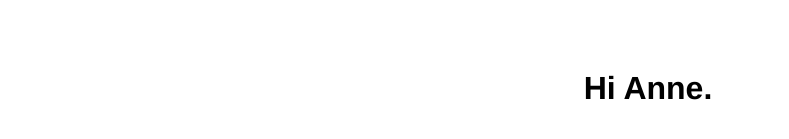
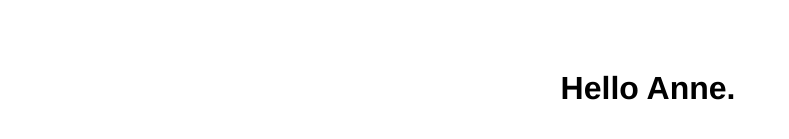
Before and after one commit to fabricedonald/fabrice, a plain HTML site: page index.html in a window 1280 px wide. Shown: the part 271-410 px from the top of the page, without its empty margins (0-789 px from the left). Drawn offline with Linux system fonts and the light colour scheme.

Commit message:
Hi --> Hello

```diff
--- a/index.html
+++ b/index.html
@@ -16,6 +16,6 @@
        }
   </style>
   <body>
-	<h1>Hi Anne.</h1>
+	<h1>Hello Anne.</h1>
   </body>
 </html>
```
